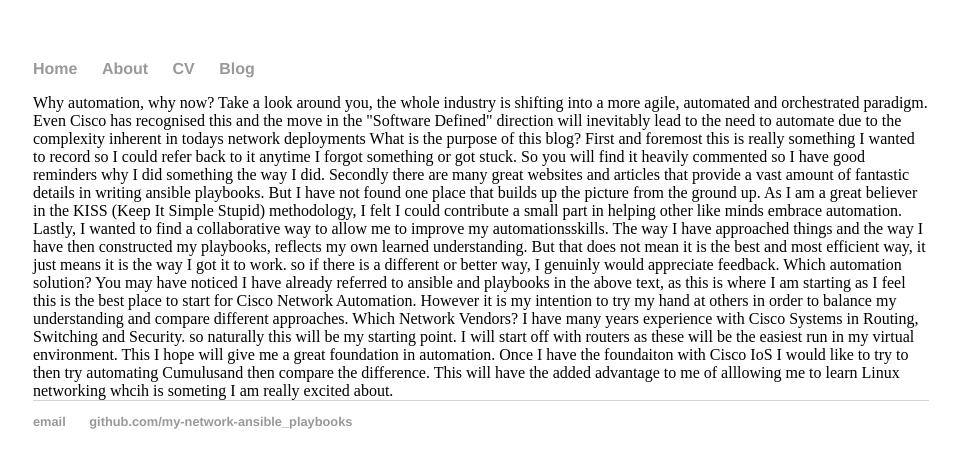
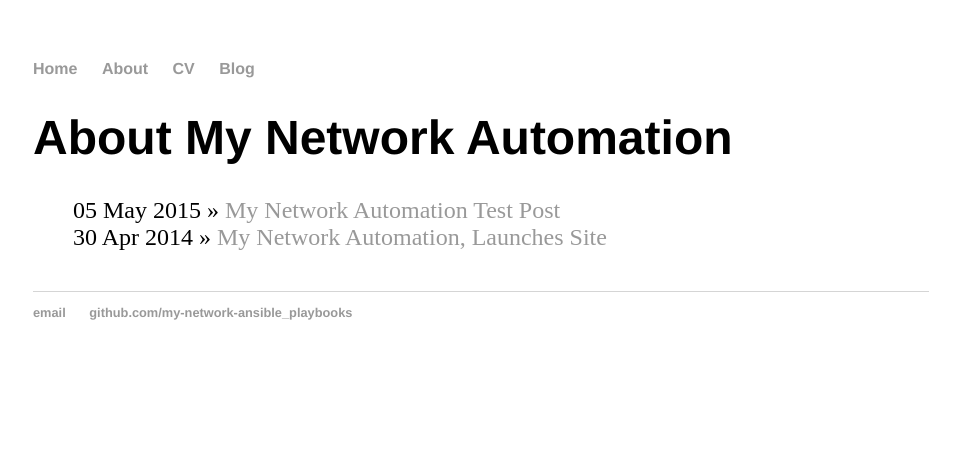
Before and after one commit to craigeowen/craigeowen.github.io, a Jekyll site: the page built from about/index.html, in a window 1280 px wide. Shown: the top 468 px of the page, without its empty margins (159-1119 px from the left). Built offline with Jekyll 4.4.1, drawn with Linux system fonts in a browser that asks for light colours.

Commit message:
Update index.html

```diff
--- a/about/index.html
+++ b/about/index.html
@@ -2,50 +2,10 @@
 layout: default
 title: About My Network Automation
 ---
+	<h1>{{ page.title }}</h1>
+	<ul class="posts">
 
-Why automation, why now?
-
-Take a look around you, the whole industry is shifting into a more
- agile, automated and orchestrated paradigm.
-
-Even Cisco has recognised this and the move in the "Software Defined"
- direction will inevitably lead to the need to automate due to the
- complexity inherent in todays network deployments
-
-What is the purpose of this blog?
-
-First and foremost this is really something I wanted to record so I
- could refer back to it anytime I forgot something or got stuck. So you
- will find it heavily commented so I have good reminders why I did
- something the way I did.
-
-Secondly there are many great websites and articles that provide a vast
- amount of fantastic details in writing ansible playbooks. But I have
- not found one place that builds up the picture from the ground up. As I
- am a great believer in the KISS (Keep It Simple Stupid) methodology, I
- felt I could contribute a small part in helping other like minds
- embrace automation.
-
-Lastly, I wanted to find a collaborative way to allow me to improve my
- automationsskills. The way I have approached things and the way I have
- then constructed my playbooks, reflects my own learned understanding.
- But that does not mean it is the best and most efficient way, it just
- means it is the way I got it to work. so if there is a different or
- better way, I genuinly would appreciate feedback.
-
-Which automation solution?
-You may have noticed I have already referred to ansible and playbooks
- in the above text, as this is where I am starting as I feel this is
- the best place to start for Cisco Network Automation.
- However it is my intention to try my hand at others in order to balance
- my understanding and compare different approaches.
-
-Which Network Vendors?
-I have many years experience with Cisco Systems in Routing, Switching
- and Security. so naturally this will be my starting point. I will start
- off with routers as these will be the easiest run in my virtual
- environment. This I hope will give me a great foundation in automation.
- Once I have the foundaiton with Cisco IoS I would like to try to then
- try automating Cumulusand then compare the difference. This will have
- the added advantage to me of alllowing me to learn Linux networking
- whcih is someting I am really excited about.
+	  {% for post in site.posts %}
+	    <li><span>{{ post.date | date_to_string }}</span> » <a href="{{ post.url }}" title="{{ post.title }}">{{ post.title }}</a></li>
+	  {% endfor %}
+	</ul>
```
